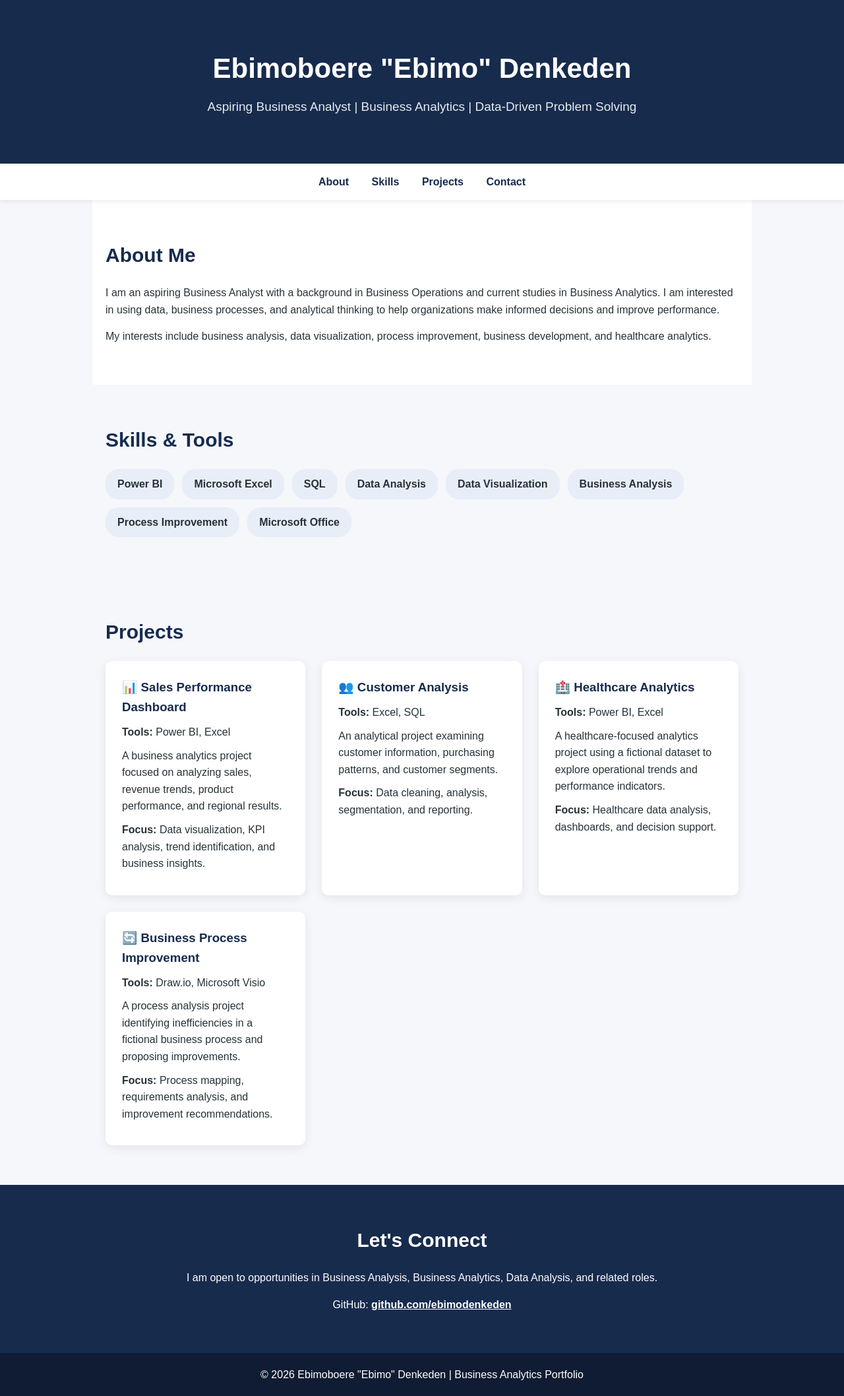
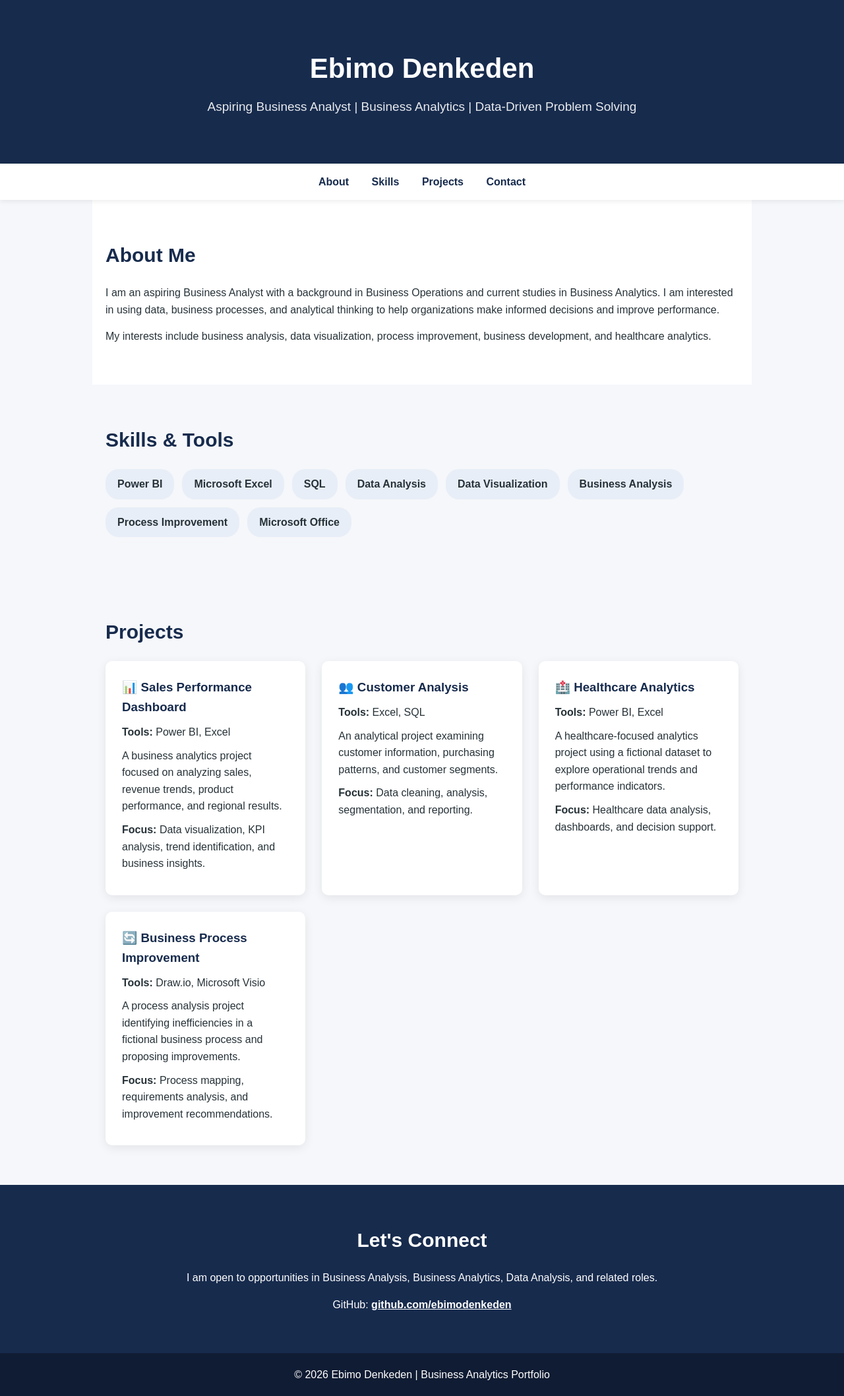
Before and after one commit to ebimodenkeden/ebimodenkeden.github.io, a plain HTML site: page index.html in a window 1280 px wide. Shown: the whole page at 66% size. Drawn offline with Linux system fonts and the light colour scheme.

Commit message:
Update index.html

```diff
--- a/index.html
+++ b/index.html
@@ -3,7 +3,7 @@
 <head>
     <meta charset="UTF-8">
     <meta name="viewport" content="width=device-width, initial-scale=1.0">
-    <title>Ebimoboere "Ebimo" Denkeden | Business Analytics Portfolio</title>
+    <title>Ebimo Denkeden | Business Analytics Portfolio</title>
 
     <style>
         * {
@@ -132,7 +132,7 @@
 <body>
 
     <header>
-        <h1>Ebimoboere "Ebimo"  Denkeden</h1>
+        <h1>Ebimo Denkeden</h1>
         <p>Aspiring Business Analyst | Business Analytics | Data-Driven Problem Solving</p>
     </header>
 
@@ -273,7 +273,7 @@
     </section>
 
     <footer>
-        © 2026 Ebimoboere "Ebimo" Denkeden | Business Analytics Portfolio
+        © 2026 Ebimo Denkeden | Business Analytics Portfolio
     </footer>
 
 </body>
```
